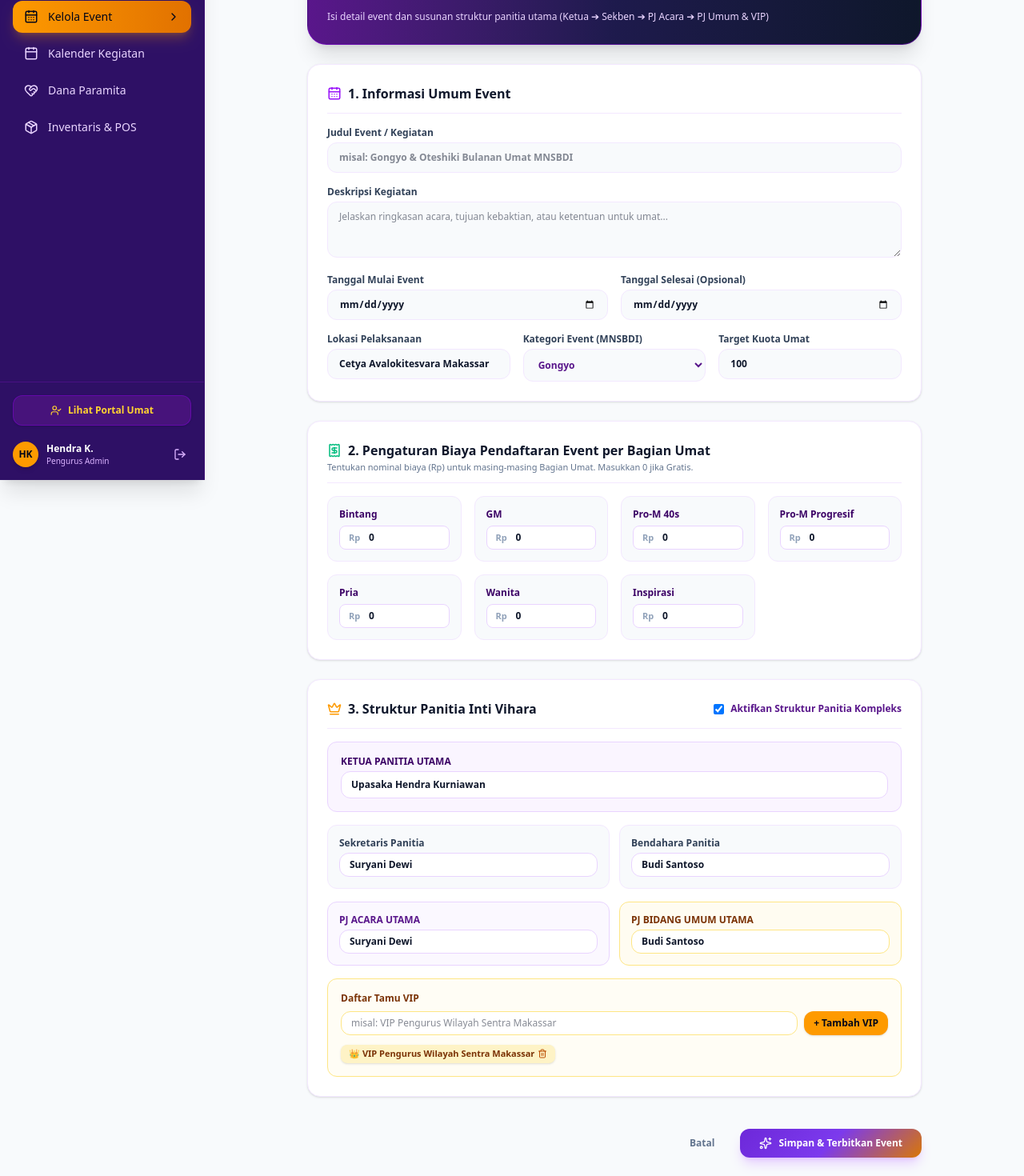
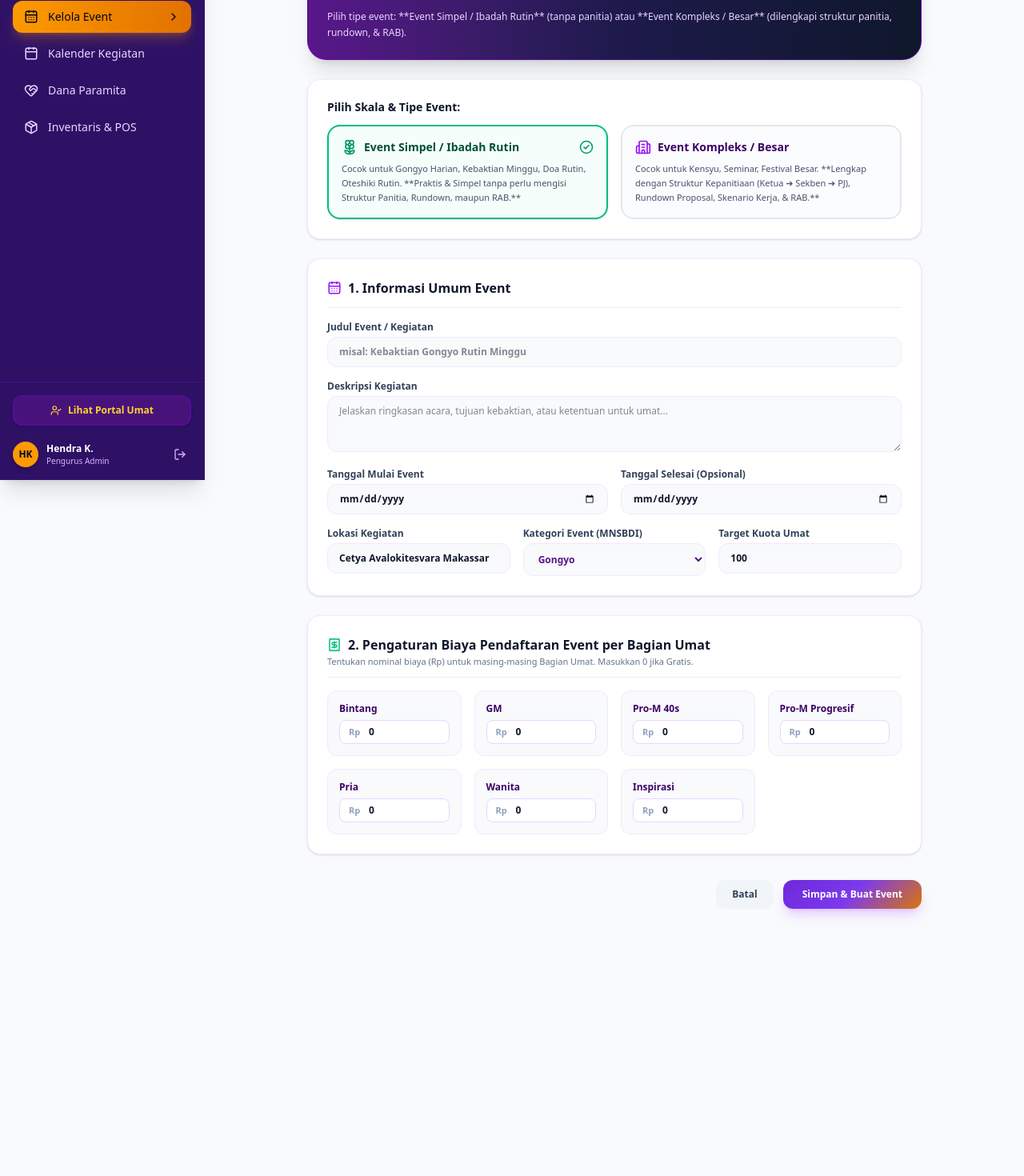
Before and after one commit to iScoopz/Vihara, a Next.js app: page /events/new in a window 1280 px wide. Shown: the part 200-1670 px from the top of the page at 80% size. After the commit the page ends 1368 px from the top, so only its background shows below. Built offline with nearby package versions, Linux system fonts and the light colour scheme.

Commit message:
feat: Add Simple Event / Ibadah Rutin option to skip structural committee and streamline workspace tabs

```diff
--- a/src/app/(admin)/events/new/page.tsx
+++ b/src/app/(admin)/events/new/page.tsx
@@ -12,17 +12,23 @@ import {
   Sparkles,
   Plus,
   Trash2,
-  Crown
+  Crown,
+  Receipt,
+  CheckCircle2,
+  Flower2,
+  Building2
 } from 'lucide-react';
 import { createEvent } from '@/lib/actions/vihara-actions';
 import { EventCategory, EventOrgStructure, UmatBagian } from '@/types/database';
-import { Receipt } from 'lucide-react';
 
 const BAGIAN_LIST: UmatBagian[] = ['Bintang', 'GM', 'Pro-M 40s', 'Pro-M Progresif', 'Pria', 'Wanita', 'Inspirasi'];
 
 export default function CreateNewEventPage() {
   const router = useRouter();
   const [loading, setLoading] = useState(false);
+
+  // Event Complexity Type Choice (Default: Simple for Ibadah Rutin)
+  const [isComplex, setIsComplex] = useState(false);
 
   // Core Event Fields
   const [title, setTitle] = useState('');
@@ -31,7 +37,7 @@ export default function CreateNewEventPage() {
   const [endDate, setEndDate] = useState('');
   const [location, setLocation] = useState('Cetya Avalokitesvara Makassar');
   const [quota, setQuota] = useState('100');
-  const [category, setCategory] = categoryState();
+  const [category, setCategory] = useState<EventCategory>('Gongyo');
 
   // Tiered Pricing per Bagian State
   const [pricingPerBagian, setPricingPerBagian] = useState<Record<string, string>>({
@@ -44,19 +50,13 @@ export default function CreateNewEventPage() {
     'Inspirasi': '0'
   });
 
-  function categoryState(): [EventCategory, (c: EventCategory) => void] {
-    return useState<EventCategory>('Gongyo');
-  }
-
-  const [isComplex, setIsComplex] = useState(true);
-
-  // Structural Leadership Fields
+  // Structural Leadership Fields (Only required if isComplex === true)
   const [ketuaName, setKetuaName] = useState('Upasaka Hendra Kurniawan');
   const [sekretarisName, setSekretarisName] = useState('Suryani Dewi');
   const [bendaharaName, setBendaharaName] = useState('Budi Santoso');
   const [pjAcaraName, setPjAcaraName] = useState('Suryani Dewi');
   const [pjUmumName, setPjUmumName] = useState('Budi Santoso');
-  const [vipList, setVipList] = useState<string[]>(['VIP Pengurus Wilayah Sentra Makassar']);
+  const [vipList, setVipList] = useState<string[]>(['VIP Pengurus Wilasia Sentra Makassar']);
   const [newVipInput, setNewVipInput] = useState('');
 
   const handleAddVip = () => {
@@ -115,7 +115,7 @@ export default function CreateNewEventPage() {
       is_complex: isComplex,
       is_published: false, // Default Sebagai Draf / Perencanaan
       quota: parseInt(quota, 10) || 100,
-      pic_name: ketuaName,
+      pic_name: isComplex ? ketuaName : 'Pengurus Vihara',
       pricing_per_bagian: formattedPricing,
       org_structure: isComplex ? orgStructure : undefined
     });
@@ -145,11 +145,61 @@ export default function CreateNewEventPage() {
       <div className="p-6 rounded-3xl bg-gradient-to-r from-purple-900 via-indigo-950 to-slate-900 text-white shadow-xl space-y-2 border border-purple-700/50">
         <h1 className="text-2xl font-black tracking-tight">Form Pembuatan Event Baru</h1>
         <p className="text-xs text-purple-200 leading-relaxed">
-          Isi detail event dan susunan struktur panitia utama (Ketua ➔ Sekben ➔ PJ Acara ➔ PJ Umum & VIP)
+          Pilih tipe event: **Event Simpel / Ibadah Rutin** (tanpa panitia) atau **Event Kompleks / Besar** (dilengkapi struktur panitia, rundown, & RAB).
         </p>
       </div>
 
       <form onSubmit={handleSubmit} className="space-y-6">
+        {/* EVENT COMPLEXITY TYPE SELECTION */}
+        <div className="p-6 rounded-2xl bg-white dark:bg-[#160e29] border border-purple-100 dark:border-purple-900/60 shadow-sm space-y-3 text-xs">
+          <label className="block font-black text-slate-900 dark:text-white text-sm">
+            Pilih Skala & Tipe Event:
+          </label>
+          <div className="grid grid-cols-1 sm:grid-cols-2 gap-4">
+            {/* OPTION 1: EVENT SIMPEL / IBADAH RUTIN */}
+            <div
+              onClick={() => setIsComplex(false)}
+              className={`p-4 rounded-2xl border-2 transition cursor-pointer space-y-2 relative ${
+                !isComplex
+                  ? 'border-emerald-500 bg-emerald-50/50 dark:bg-emerald-950/40 shadow-sm'
+                  : 'border-slate-200 dark:border-purple-900/60 bg-slate-50/50 dark:bg-purple-950/40 hover:border-emerald-300'
+              }`}
+            >
+              <div className="flex items-center justify-between">
+                <div className="flex items-center gap-2 font-extrabold text-emerald-900 dark:text-emerald-300 text-sm">
+                  <Flower2 size={20} className="text-emerald-600" />
+                  <span>Event Simpel / Ibadah Rutin</span>
+                </div>
+                {!isComplex && <CheckCircle2 size={18} className="text-emerald-600" />}
+              </div>
+              <p className="text-[11px] text-slate-600 dark:text-slate-300 leading-relaxed">
+                Cocok untuk Gongyo Harian, Kebaktian Minggu, Doa Rutin, Oteshiki Rutin. **Praktis & Simpel tanpa perlu mengisi Struktur Panitia, Rundown, maupun RAB.**
+              </p>
+            </div>
+
+            {/* OPTION 2: EVENT KOMPLEKS / BESAR */}
+            <div
+              onClick={() => setIsComplex(true)}
+              className={`p-4 rounded-2xl border-2 transition cursor-pointer space-y-2 relative ${
+                isComplex
+                  ? 'border-purple-600 bg-purple-50/50 dark:bg-purple-950/40 shadow-sm'
+                  : 'border-slate-200 dark:border-purple-900/60 bg-slate-50/50 dark:bg-purple-950/40 hover:border-purple-300'
+              }`}
+            >
+              <div className="flex items-center justify-between">
+                <div className="flex items-center gap-2 font-extrabold text-purple-950 dark:text-purple-200 text-sm">
+                  <Building2 size={20} className="text-purple-600" />
+                  <span>Event Kompleks / Besar</span>
+                </div>
+                {isComplex && <CheckCircle2 size={18} className="text-purple-600" />}
+              </div>
+              <p className="text-[11px] text-slate-600 dark:text-slate-300 leading-relaxed">
+                Cocok untuk Kensyu, Seminar, Festival Besar. **Lengkap dengan Struktur Kepanitiaan (Ketua ➔ Sekben ➔ PJ), Rundown Proposal, Skenario Kerja, & RAB.**
+              </p>
+            </div>
+          </div>
+        </div>
+
         {/* SECTION 1: INFORMASI UTAMA EVENT */}
         <div className="p-6 rounded-2xl bg-white dark:bg-[#160e29] border border-purple-100 dark:border-purple-900/60 shadow-sm space-y-4 text-xs">
           <h3 className="text-base font-extrabold text-slate-900 dark:text-white border-b border-purple-100 dark:border-purple-900/60 pb-3 flex items-center gap-2">
@@ -162,7 +212,7 @@ export default function CreateNewEventPage() {
             <input
               type="text"
               required
-              placeholder="misal: Gongyo & Oteshiki Bulanan Umat MNSBDI"
+              placeholder={!isComplex ? "misal: Kebaktian Gongyo Rutin Minggu" : "misal: Gongyo & Oteshiki Bulanan Umat MNSBDI"}
               value={title}
               onChange={(e) => setTitle(e.target.value)}
               className="w-full bg-slate-50 dark:bg-purple-950 border border-purple-100 dark:border-purple-900 rounded-xl px-3.5 py-2.5 text-xs font-semibold text-slate-900 dark:text-white focus:outline-none focus:border-purple-600"
@@ -206,7 +256,7 @@ export default function CreateNewEventPage() {
 
           <div className="grid grid-cols-1 sm:grid-cols-3 gap-4">
             <div>
-              <label className="block font-extrabold text-slate-700 dark:text-slate-300 mb-1">Lokasi Pelaksanaan</label>
+              <label className="block font-extrabold text-slate-700 dark:text-slate-300 mb-1">Lokasi Kegiatan</label>
               <input
                 type="text"
                 required
@@ -274,114 +324,108 @@ export default function CreateNewEventPage() {
           </div>
         </div>
 
-        {/* SECTION 3: HIERARKI KEPANITIAAN UTAMA */}
+        {/* SECTION 3: HIERARKI KEPANITIAAN UTAMA (HANYA DITAMPILKAN JIKA EVENT KOMPLEKS) */}
+        {isComplex && (
           <div className="p-6 rounded-2xl bg-white dark:bg-[#160e29] border border-purple-100 dark:border-purple-900/60 shadow-sm space-y-4 text-xs">
             <div className="flex justify-between items-center border-b border-purple-100 dark:border-purple-900/60 pb-3">
               <h3 className="text-base font-extrabold text-slate-900 dark:text-white flex items-center gap-2">
                 <Crown className="text-amber-500" size={18} />
-              <span>3. Struktur Panitia Inti Vihara</span>
+                <span>3. Struktur Panitia Inti Pelaksana Event</span>
               </h3>
-
-            <label className="inline-flex items-center gap-2 cursor-pointer">
-              <input
-                type="checkbox"
-                checked={isComplex}
-                onChange={(e) => setIsComplex(e.target.checked)}
-                className="rounded border-purple-300 text-purple-600 focus:ring-purple-500"
-              />
-              <span className="font-bold text-purple-900 dark:text-purple-300">Aktifkan Struktur Panitia Kompleks</span>
-            </label>
+              <span className="text-[11px] font-bold text-purple-600 dark:text-purple-400">Tipe Event Kompleks</span>
             </div>
 
-          {isComplex && (
-            <div className="space-y-4">
-              {/* Level 1: Ketua Panitia */}
-              <div className="p-4 rounded-xl bg-purple-50 dark:bg-purple-950/60 border border-purple-200 dark:border-purple-800 space-y-1">
-                <label className="block font-black text-purple-950 dark:text-purple-200 text-xs uppercase">Ketua Panitia Utama</label>
+            <div className="grid grid-cols-1 sm:grid-cols-3 gap-4">
+              <div>
+                <label className="block font-extrabold text-slate-700 dark:text-slate-300 mb-1">Ketua Panitia Event</label>
                 <input
                   type="text"
-                  required
+                  required={isComplex}
+                  placeholder="Nama Ketua Panitia..."
                   value={ketuaName}
                   onChange={(e) => setKetuaName(e.target.value)}
-                  className="w-full bg-white dark:bg-purple-900/80 border border-purple-200 dark:border-purple-700 rounded-xl px-3 py-2 text-xs font-extrabold text-slate-900 dark:text-white"
+                  className="w-full bg-slate-50 dark:bg-purple-950 border border-purple-100 dark:border-purple-900 rounded-xl px-3.5 py-2.5 text-xs font-semibold text-slate-900 dark:text-white focus:outline-none focus:border-purple-600"
                 />
               </div>
 
-              {/* Level 2: Sekben */}
-              <div className="grid grid-cols-1 sm:grid-cols-2 gap-3">
-                <div className="p-3.5 rounded-xl bg-slate-50 dark:bg-purple-950/40 border border-purple-100 dark:border-purple-900 space-y-1">
-                  <label className="block font-bold text-slate-700 dark:text-slate-300 text-xs">Sekretaris Panitia</label>
+              <div>
+                <label className="block font-extrabold text-slate-700 dark:text-slate-300 mb-1">Sekretaris Panitia</label>
                 <input
                   type="text"
-                    required
+                  required={isComplex}
+                  placeholder="Nama Sekretaris..."
                   value={sekretarisName}
                   onChange={(e) => setSekretarisName(e.target.value)}
-                    className="w-full bg-white dark:bg-purple-900/60 border border-purple-200 dark:border-purple-800 rounded-xl px-3 py-1.5 text-xs font-semibold text-slate-900 dark:text-white"
+                  className="w-full bg-slate-50 dark:bg-purple-950 border border-purple-100 dark:border-purple-900 rounded-xl px-3.5 py-2.5 text-xs font-semibold text-slate-900 dark:text-white focus:outline-none focus:border-purple-600"
                 />
               </div>
 
-                <div className="p-3.5 rounded-xl bg-slate-50 dark:bg-purple-950/40 border border-purple-100 dark:border-purple-900 space-y-1">
-                  <label className="block font-bold text-slate-700 dark:text-slate-300 text-xs">Bendahara Panitia</label>
+              <div>
+                <label className="block font-extrabold text-slate-700 dark:text-slate-300 mb-1">Bendahara Event</label>
                 <input
                   type="text"
-                    required
+                  required={isComplex}
+                  placeholder="Nama Bendahara..."
                   value={bendaharaName}
                   onChange={(e) => setBendaharaName(e.target.value)}
-                    className="w-full bg-white dark:bg-purple-900/60 border border-purple-200 dark:border-purple-800 rounded-xl px-3 py-1.5 text-xs font-semibold text-slate-900 dark:text-white"
+                  className="w-full bg-slate-50 dark:bg-purple-950 border border-purple-100 dark:border-purple-900 rounded-xl px-3.5 py-2.5 text-xs font-semibold text-slate-900 dark:text-white focus:outline-none focus:border-purple-600"
                 />
               </div>
             </div>
 
-              {/* Level 3: PJ Acara & PJ Bidang Umum */}
-              <div className="grid grid-cols-1 sm:grid-cols-2 gap-3">
-                <div className="p-3.5 rounded-xl bg-purple-50/70 dark:bg-purple-950/40 border border-purple-200 dark:border-purple-800 space-y-1">
-                  <label className="block font-black text-purple-900 dark:text-purple-200 text-xs uppercase">PJ Acara Utama</label>
+            <div className="grid grid-cols-1 sm:grid-cols-2 gap-4 pt-2">
+              <div>
+                <label className="block font-extrabold text-slate-700 dark:text-slate-300 mb-1">PJ Seksi Acara & Ritual</label>
                 <input
                   type="text"
-                    required
+                  required={isComplex}
+                  placeholder="Nama PJ Seksi Acara..."
                   value={pjAcaraName}
                   onChange={(e) => setPjAcaraName(e.target.value)}
-                    className="w-full bg-white dark:bg-purple-900/60 border border-purple-200 dark:border-purple-800 rounded-xl px-3 py-1.5 text-xs font-semibold text-slate-900 dark:text-white"
+                  className="w-full bg-slate-50 dark:bg-purple-950 border border-purple-100 dark:border-purple-900 rounded-xl px-3.5 py-2.5 text-xs font-semibold text-slate-900 dark:text-white focus:outline-none focus:border-purple-600"
                 />
               </div>
 
-                <div className="p-3.5 rounded-xl bg-amber-50/70 dark:bg-amber-950/40 border border-amber-200 dark:border-amber-800 space-y-1">
-                  <label className="block font-black text-amber-900 dark:text-amber-300 text-xs uppercase">PJ Bidang Umum Utama</label>
+              <div>
+                <label className="block font-extrabold text-slate-700 dark:text-slate-300 mb-1">PJ Seksi Umum & Logistik</label>
                 <input
                   type="text"
-                    required
+                  required={isComplex}
+                  placeholder="Nama PJ Seksi Umum..."
                   value={pjUmumName}
                   onChange={(e) => setPjUmumName(e.target.value)}
-                    className="w-full bg-white dark:bg-amber-950/60 border border-amber-200 dark:border-amber-800 rounded-xl px-3 py-1.5 text-xs font-semibold text-slate-900 dark:text-white"
+                  className="w-full bg-slate-50 dark:bg-purple-950 border border-purple-100 dark:border-purple-900 rounded-xl px-3.5 py-2.5 text-xs font-semibold text-slate-900 dark:text-white focus:outline-none focus:border-purple-600"
                 />
               </div>
             </div>
 
-              {/* VIP List */}
-              <div className="p-4 rounded-xl bg-amber-50/50 dark:bg-amber-950/30 border border-amber-200 dark:border-amber-800 space-y-2">
-                <label className="block font-extrabold text-amber-900 dark:text-amber-300 text-xs">Daftar Tamu VIP</label>
+            {/* VIP LIST INPUT */}
+            <div className="space-y-2 pt-2 border-t border-purple-100 dark:border-purple-900/60">
+              <label className="block font-extrabold text-slate-700 dark:text-slate-300">Daftar Tamu VIP / Undangan Khusus</label>
+
               <div className="flex gap-2">
                 <input
                   type="text"
-                    placeholder="misal: VIP Pengurus Wilayah Sentra Makassar"
+                  placeholder="Tambah Tamu VIP / Pengurus Wilayah..."
                   value={newVipInput}
                   onChange={(e) => setNewVipInput(e.target.value)}
-                    className="flex-1 bg-white dark:bg-amber-950/60 border border-amber-200 dark:border-amber-800 rounded-xl px-3 py-1.5 text-xs text-slate-900 dark:text-white"
+                  className="flex-1 bg-slate-50 dark:bg-purple-950 border border-purple-100 dark:border-purple-900 rounded-xl px-3.5 py-2 text-xs text-slate-900 dark:text-white focus:outline-none focus:border-purple-600"
                 />
                 <button
                   type="button"
                   onClick={handleAddVip}
-                    className="px-3 py-1.5 rounded-xl bg-amber-500 text-slate-950 font-extrabold text-xs shadow cursor-pointer"
+                  className="px-3.5 py-2 bg-purple-600 hover:bg-purple-700 text-white font-extrabold rounded-xl flex items-center gap-1 transition cursor-pointer"
                 >
-                    + Tambah VIP
+                  <Plus size={14} />
+                  <span>Tambah VIP</span>
                 </button>
               </div>
 
-                <div className="flex flex-wrap gap-1.5 pt-1">
-                  {vipList.map((vip, i) => (
-                    <span key={i} className="inline-flex items-center gap-1 px-2.5 py-1 rounded-lg bg-amber-100 text-amber-900 font-bold text-[11px] shadow-sm">
+              <div className="flex flex-wrap gap-2 pt-1">
+                {vipList.map((vip, idx) => (
+                  <span key={idx} className="px-3 py-1 rounded-lg bg-amber-100 dark:bg-amber-950 text-amber-900 dark:text-amber-200 border border-amber-300 dark:border-amber-800 font-extrabold text-[11px] flex items-center gap-1.5">
                     <span>👑 {vip}</span>
-                      <button type="button" onClick={() => handleRemoveVip(i)} className="text-amber-700 hover:text-rose-600">
+                    <button type="button" onClick={() => handleRemoveVip(idx)} className="text-amber-700 hover:text-amber-950 dark:text-amber-300">
                       <Trash2 size={12} />
                     </button>
                   </span>
@@ -390,24 +434,21 @@ export default function CreateNewEventPage() {
             </div>
           </div>
         )}
-        </div>
 
-        {/* Submit Actions */}
-        <div className="flex justify-end gap-3 pt-4">
+        {/* Submit Buttons */}
+        <div className="flex justify-end gap-3 pt-2">
           <Link
             href="/events"
-            className="px-5 py-2.5 rounded-xl text-xs font-bold text-slate-500 hover:bg-slate-100 dark:hover:bg-slate-800 transition"
+            className="px-5 py-2.5 rounded-xl bg-slate-100 dark:bg-slate-800 text-slate-700 dark:text-slate-300 font-bold text-xs hover:bg-slate-200 transition cursor-pointer"
           >
             Batal
           </Link>
-
           <button
             type="submit"
             disabled={loading}
-            className="gradient-mnsbdi text-white font-extrabold px-6 py-2.5 rounded-xl text-xs shadow-lg shadow-purple-500/25 flex items-center gap-2 hover:opacity-95 cursor-pointer disabled:opacity-50"
+            className="px-6 py-2.5 rounded-xl gradient-mnsbdi text-white font-black text-xs hover:opacity-95 transition cursor-pointer shadow-lg shadow-purple-500/25 disabled:opacity-50"
           >
-            <Sparkles size={16} />
-            <span>{loading ? 'Menyimpan Event...' : 'Simpan & Terbitkan Event'}</span>
+            {loading ? 'Menyimpan...' : 'Simpan & Buat Event'}
           </button>
         </div>
       </form>
```
Also changed, not shown: src/app/(admin)/events/[eventId]/page.tsx (+12 -2 lines). Lines whose indentation alone changed are shown as unchanged.
